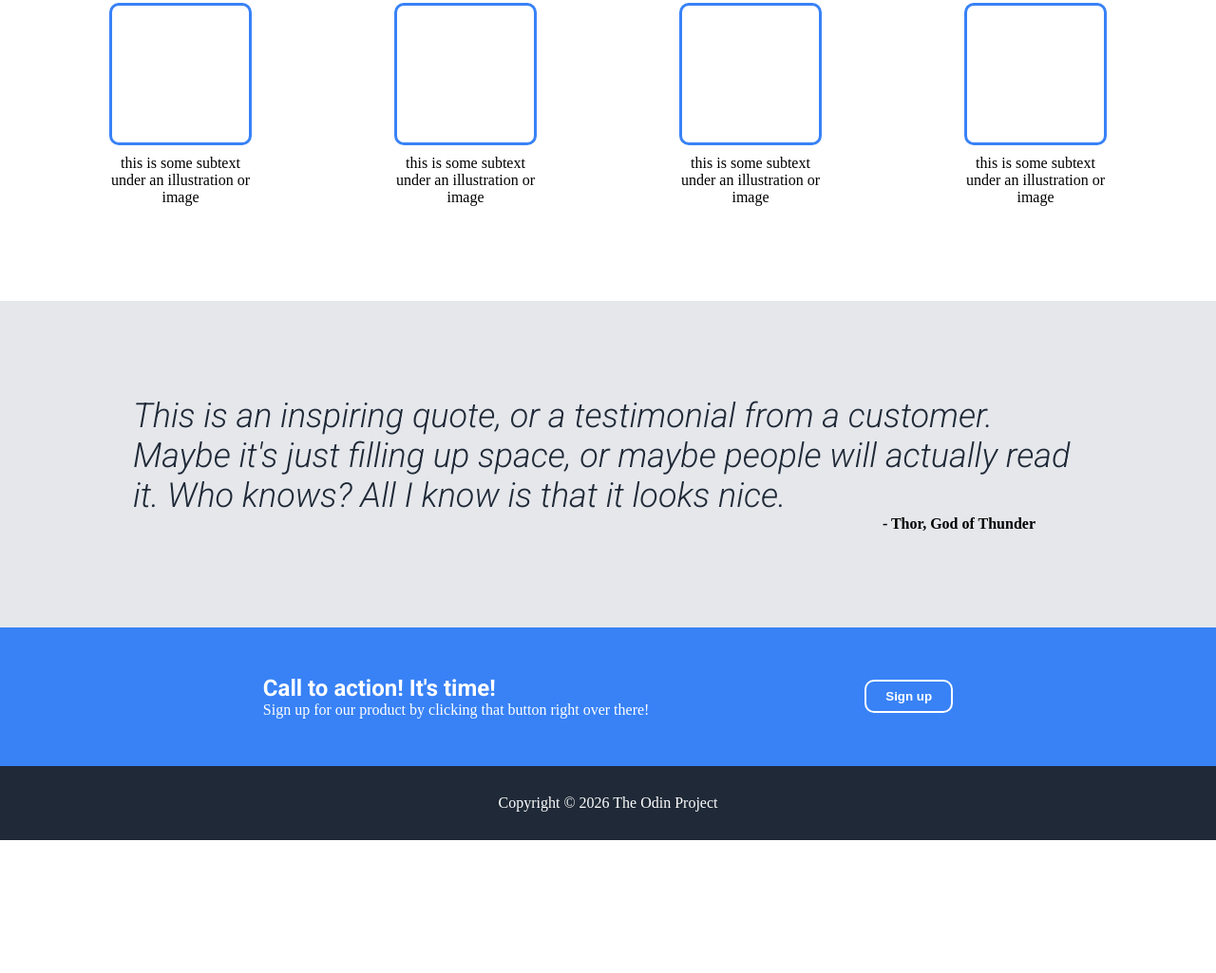
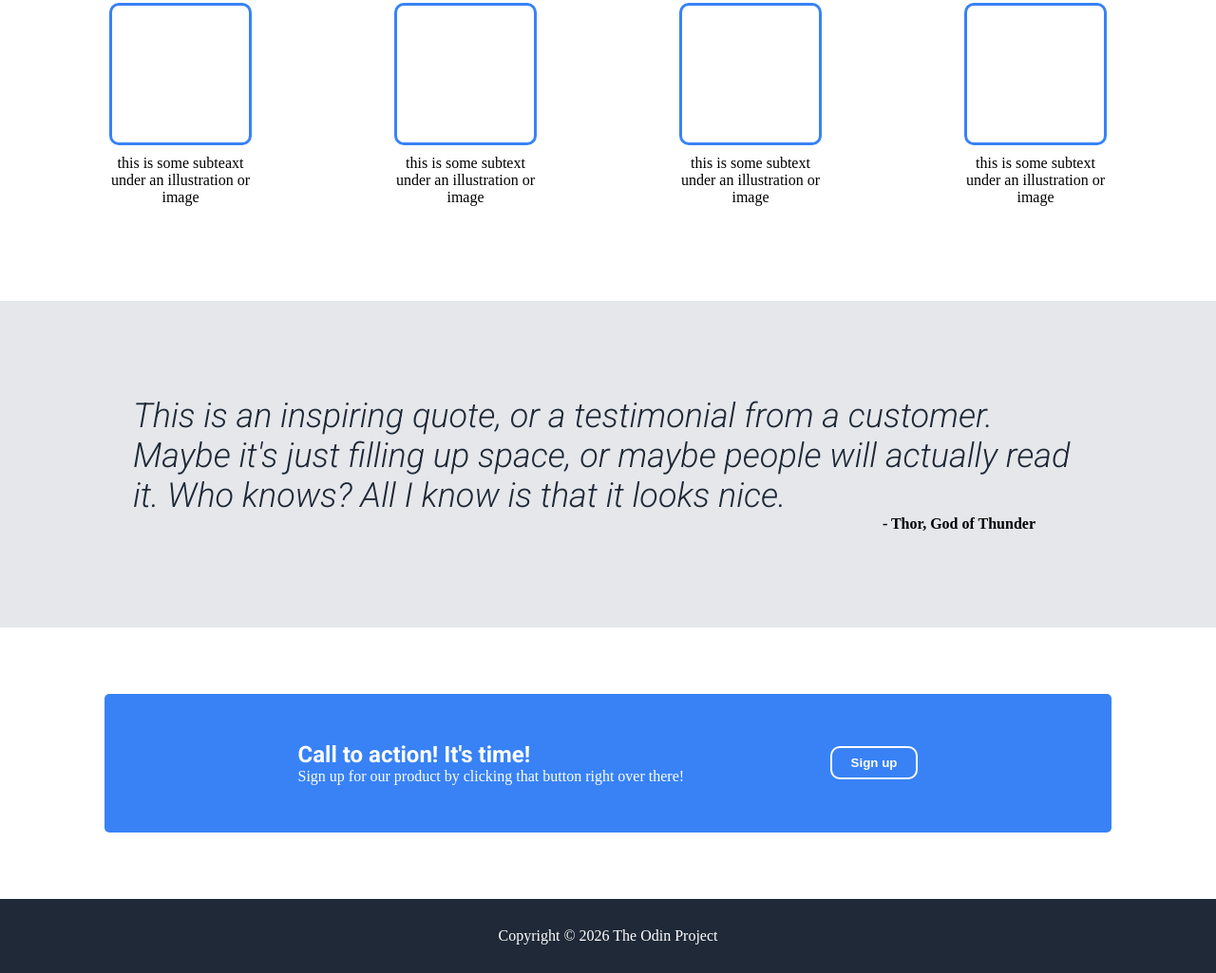
Before and after one commit to bharatnt/top-flexbox-project, a plain HTML site: page index.html in a window 1280 px wide. Shown: the part 820-1845 px from the top of the page at 95% size. Before the commit the page ends 1705 px from the top, so only its background shows below. Drawn offline with Linux system fonts and the light colour scheme.

Commit message:
Fix CTA Section
Added proper white background, spaced it around, etc.

```diff
--- a/css/styles.css
+++ b/css/styles.css
@@ -6,7 +6,7 @@
     margin: 0;
 }
 
-.hero, .random-info-section, .quote-section{
+.hero, .random-info-section, .quote-section, .cta-section-wrapper{
     max-width: 1200px;
     margin: auto;
 }
@@ -143,6 +143,10 @@ button{
 
 
 /* CTA Section */
+.cta-section-wrapper{
+    padding: 70px;
+}
+
 .cta-section{
     display: flex;
     background-color:#3882f6;
@@ -150,6 +154,7 @@ button{
     justify-content: space-evenly;
     align-items: center;
     color: #fff;
+    border-radius: 5px;
 }
 
 h3{
--- a/index.html
+++ b/index.html
@@ -43,7 +43,7 @@
         <div class="info-box-container">
             <div class="info-box">
                 <div class="box"></div>
-                <p>this is some subtext under an illustration or image</p>
+                <p>this is some subteaxt under an illustration or image</p>
             </div>
             <div class="info-box">
                 <div class="box"></div>
@@ -70,6 +70,7 @@
     </div>
 
     <!-- CTA Section -->
+    <div class="cta-section-wrapper">
         <div class="cta-section">
             <div class="cta-content">
                 <h3>Call to action! It's time!</h3>
@@ -80,6 +81,7 @@
                 <button>Sign up</button>
             </div>
         </div>
+    </div>
 
     <!-- Footer -->
     <footer>Copyright &copy; 2026 The Odin Project</footer>
```
Lines whose indentation alone changed are shown as unchanged.
